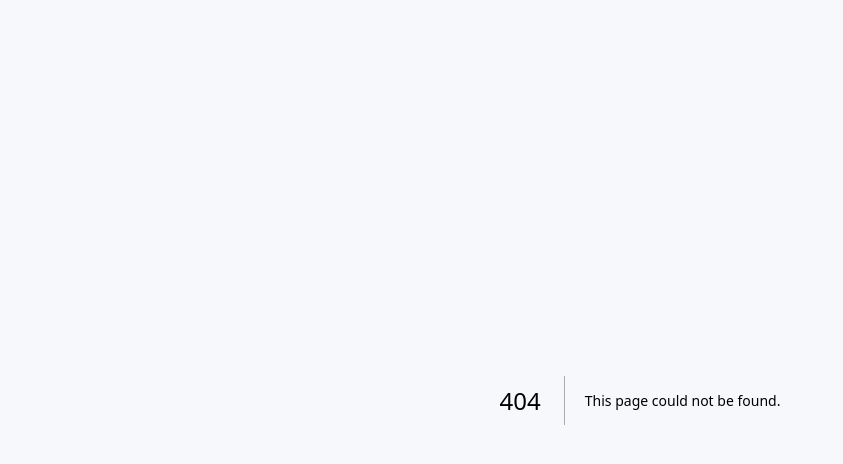
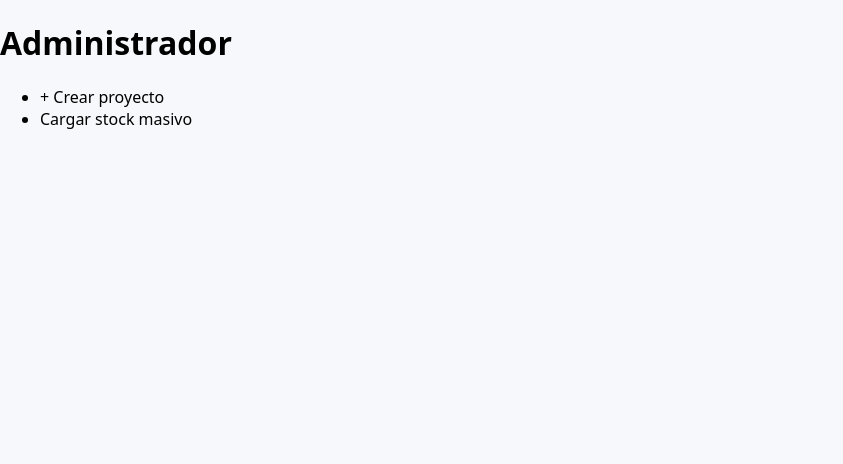
Before and after one commit to Rabbittscapital/marketplace, a Next.js app: page /admin in a window 1280 px wide. Before the commit this address had no page. Shown: the top 464 px of the page, without its empty margins (0-843 px from the left). Built offline with nearby package versions, Linux system fonts and the light colour scheme.

Commit message:
Create page.tsx

```diff
--- /dev/null
+++ b/app/admin/page.tsx
@@ -0,0 +1,15 @@
+import Link from "next/link";
+
+export default function AdminHome() {
+  return (
+    <div>
+      <h1>Administrador</h1>
+      <div className="card">
+        <ul>
+          <li><Link href="/admin/proyectos/nuevo">+ Crear proyecto</Link></li>
+          <li><Link href="/admin/unidades/carga">Cargar stock masivo</Link></li>
+        </ul>
+      </div>
+    </div>
+  );
+}
```
